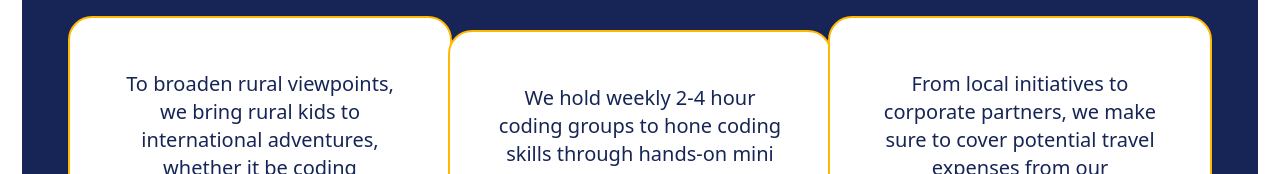
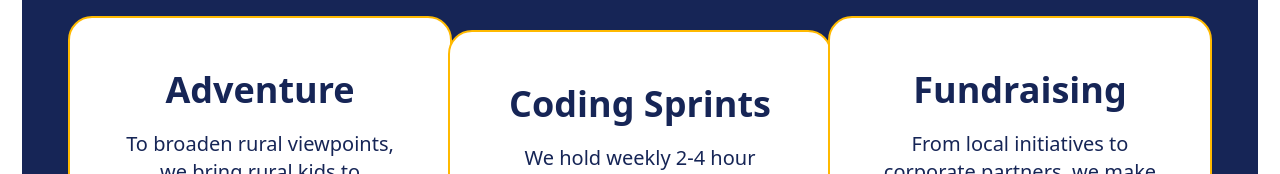
Before and after one commit to gwak-amole/ruralcoderssociety, a React (Vite) app: page / in a window 1280 px wide. Shown: the part 2692-2866 px from the top of the page. Built offline with nearby package versions, Linux system fonts and the light colour scheme; a web font is replaced by a local one.

Commit message:
Fix header bug

```diff
--- a/src/components/CardGrid.jsx
+++ b/src/components/CardGrid.jsx
@@ -17,7 +17,7 @@ const CardGrid = ({cols = 1, cards, card_type}) => {
 
     return(
         <div className={`grid place-items-center ${gridCols[cols]} text-center p-12 pt-5`}>
-            {cards.map(card => (<SelectedCard key={card.key} number={card.number} prefix={card.prefix} suffix={card.suffix} desc={card.desc} />))}
+            {cards.map(card => (<SelectedCard key={card.key} number={card.number} header={card.header} prefix={card.prefix} suffix={card.suffix} desc={card.desc} />))}
         </div>
     );
 }
--- a/src/components/InfoCard.jsx
+++ b/src/components/InfoCard.jsx
@@ -5,6 +5,8 @@ import NumberFlow from '@number-flow/react';
 const InfoCard = ({ number = 0, prefix, suffix, desc = ""}) => {
     const [value, setValue] = useState(0);
     const hasTriggered = useRef(false);
+    // my learning note again: useRef can be used to reference a spec element instead of id
+    // esp when mapped
     const cardRef = useRef(null);
 
 
```
